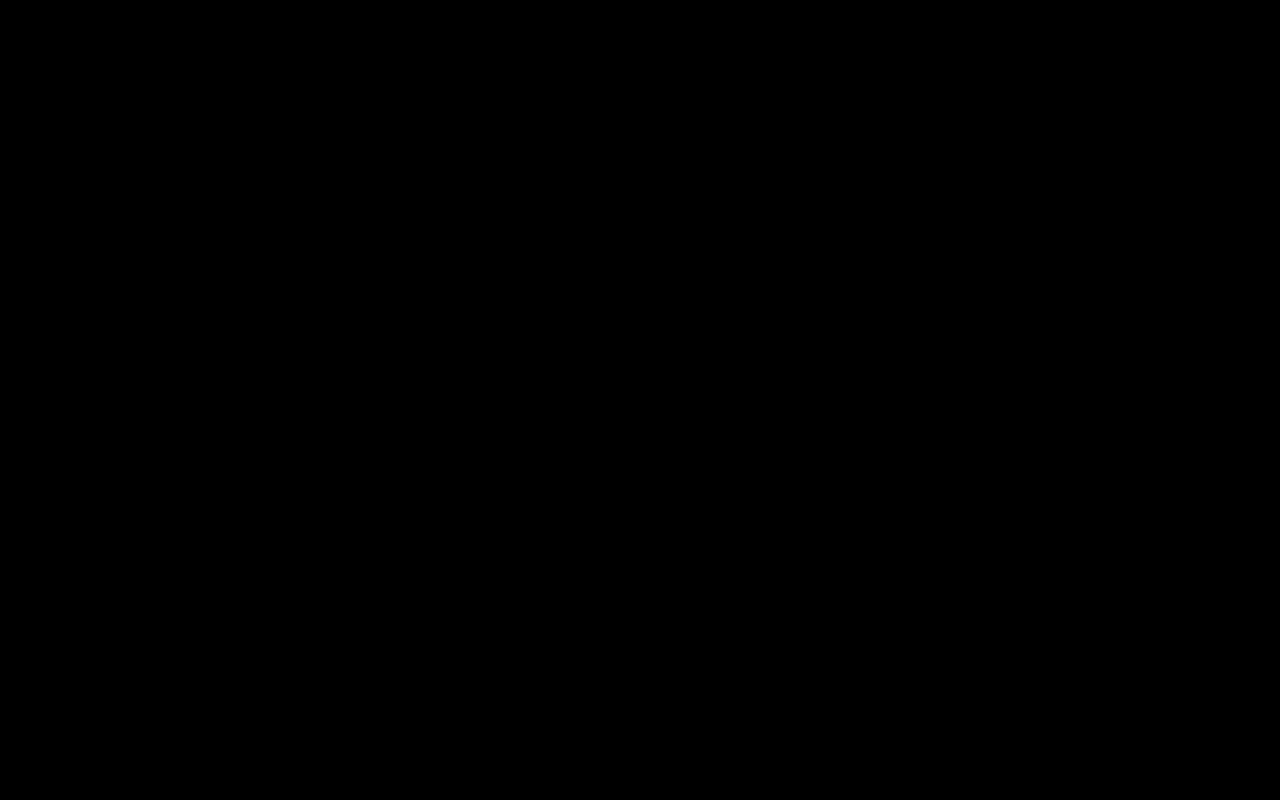
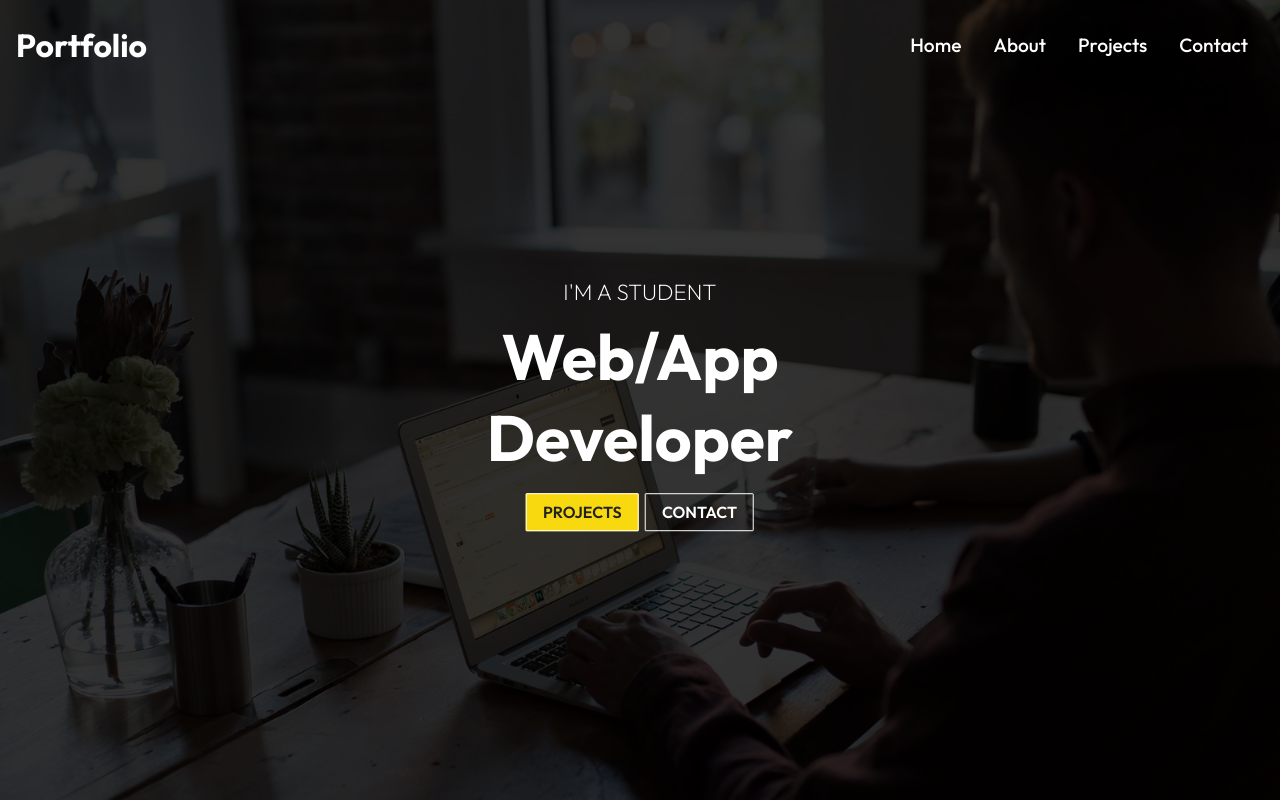
Before and after one commit to GautamChopra467/Portfolio, a React (Create React App) app: page / in a window 1280 px wide. Before the commit this address had no page. Shown: the top 800 px of the page. Built offline with nearby package versions, Linux system fonts and the light colour scheme.

Commit message:
Fifth commit

```diff
--- a/public/index.html
+++ b/public/index.html
@@ -2,19 +2,19 @@
 <html lang="en">
   <head>
     <meta charset="utf-8" />
-    <link rel="icon" href="%PUBLIC_URL%/favicon.ico" />
+    <link rel="icon" href="https://gautamchopra467.github.io/portfolio//favicon.ico" />
     <meta name="viewport" content="width=device-width, initial-scale=1" />
     <meta name="theme-color" content="#000000" />
     <meta
       name="description"
       content="Web site created using create-react-app"
     />
-    <link rel="apple-touch-icon" href="%PUBLIC_URL%/logo192.png" />
+    <link rel="apple-touch-icon" href="https://gautamchopra467.github.io/portfolio//logo192.png" />
     <!--
       manifest.json provides metadata used when your web app is installed on a
       user's mobile device or desktop. See https://developers.google.com/web/fundamentals/web-app-manifest/
     -->
-    <link rel="manifest" href="%PUBLIC_URL%/manifest.json" />
+    <link rel="manifest" href="https://gautamchopra467.github.io/portfolio//manifest.json" />
     <!--
       Notice the use of %PUBLIC_URL% in the tags above.
       It will be replaced with the URL of the `public` folder during the build.
--- a/src/App.js
+++ b/src/App.js
@@ -10,7 +10,7 @@ function App() {
   return (
     <>
     <Routes>
-      <Route exact path='/portfolio' element={<Home />} />
+      <Route exact path={process.env.PUBLIC_URL + '/'} element={<Home />} />
       <Route path='/about' element={<About />} />
       <Route path='/project' element={<Project />} />
       <Route path='/contact' element={<Contact />} />
```
